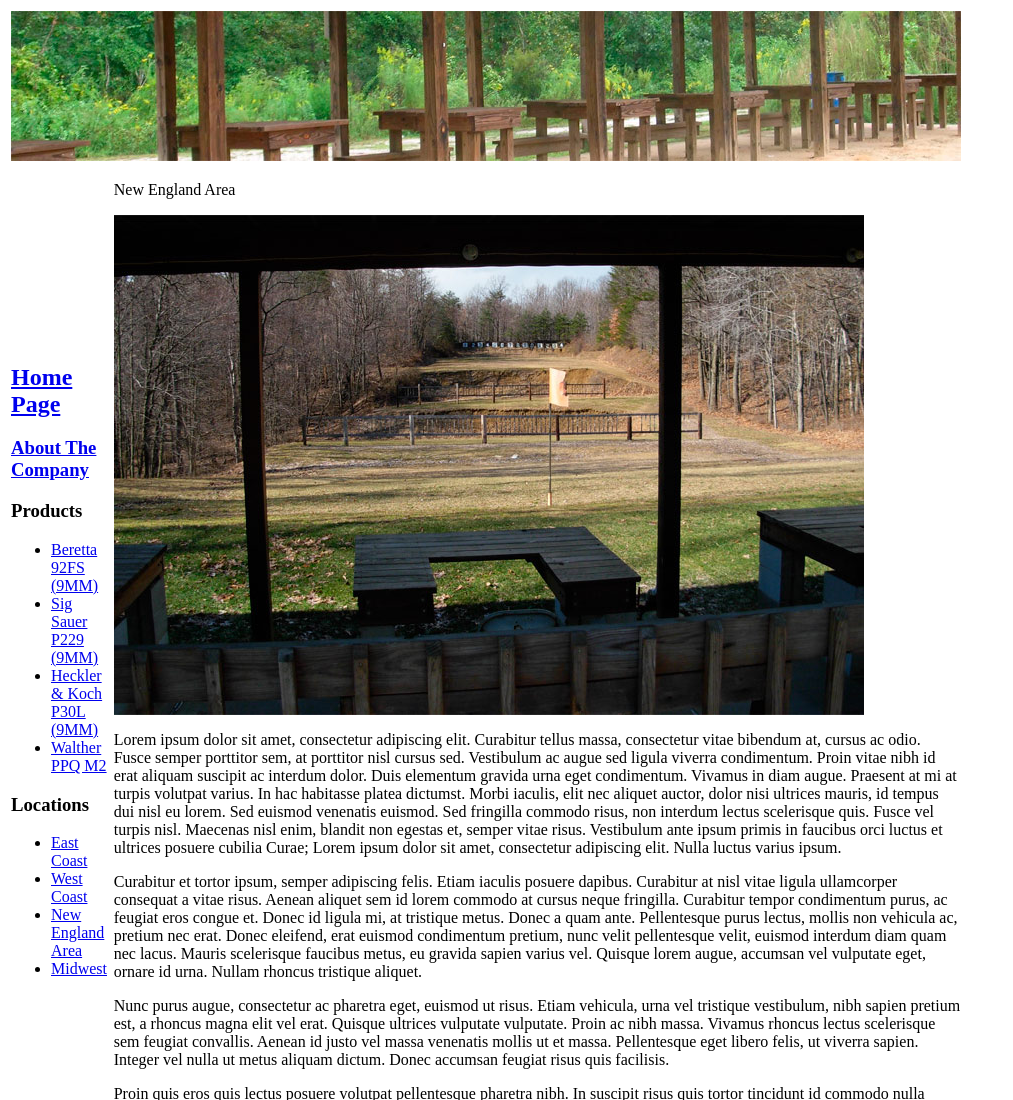
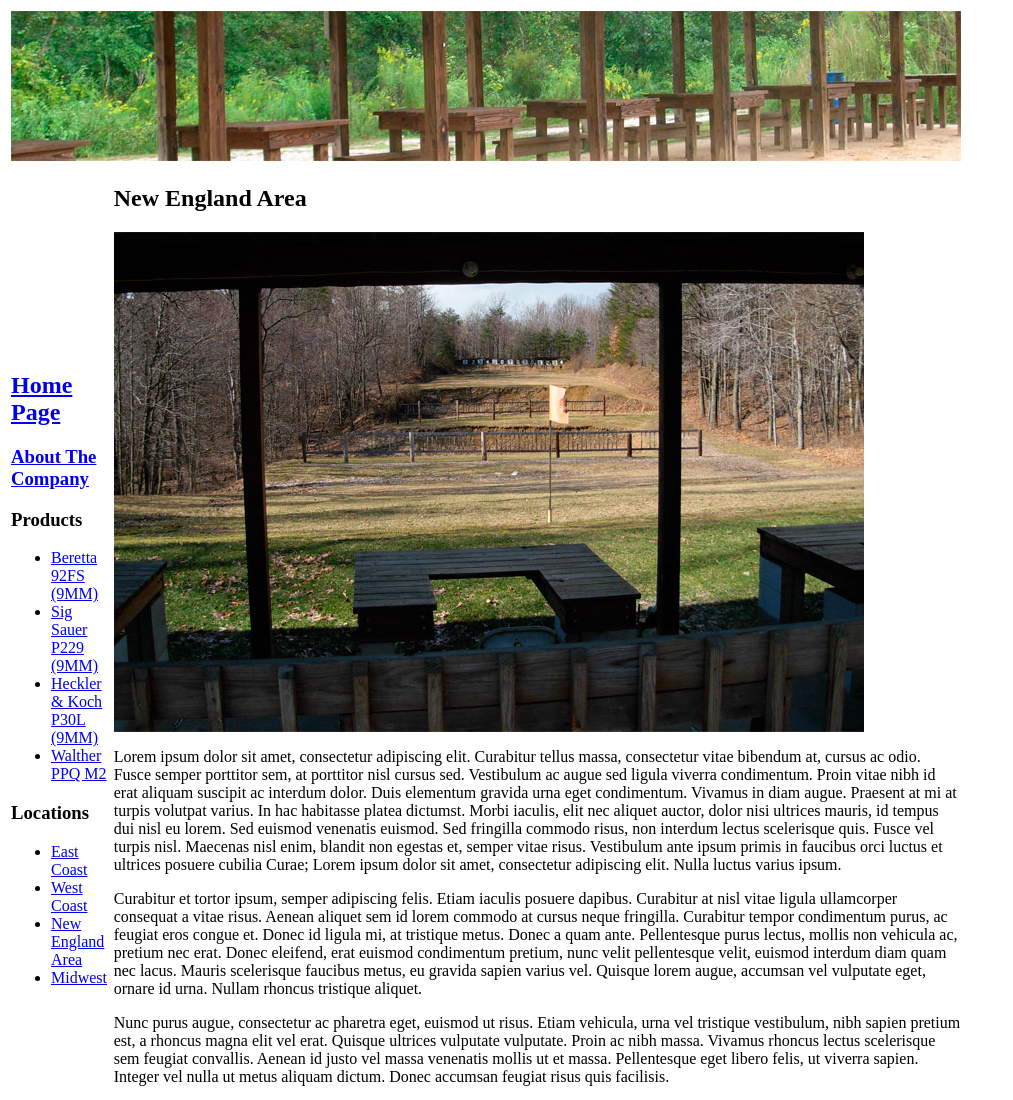
Before and after one commit to elliewiekamp/Skills-Challenge-2, a plain HTML site: page locations/new-england-area.html in a window 1280 px wide. Shown: the top 1100 px of the page, without its empty margins (0-1013 px from the left). Drawn offline with Linux system fonts and the light colour scheme.

Commit message:
fixed typo

```diff
--- a/locations/new-england-area.html
+++ b/locations/new-england-area.html
@@ -32,7 +32,7 @@
 					<li><a href="midwest.html">Midwest</a></li>
 				</ul></td>
 			<td><!-- InstanceBeginEditable name="Content" -->
-				<p>New England Area</p>
+				<h2>New England Area</h2>
 				<p><img src="../images/newengland.jpg" width="750" height="500" /></p>
 				<p>Lorem ipsum dolor sit amet, consectetur adipiscing elit. Curabitur tellus massa, consectetur vitae bibendum at, cursus ac odio. Fusce semper porttitor sem, at porttitor nisl cursus sed. Vestibulum ac augue sed ligula viverra condimentum. Proin vitae nibh id erat aliquam suscipit ac interdum dolor. Duis elementum gravida urna eget condimentum. Vivamus in diam augue. Praesent at mi at turpis volutpat varius. In hac habitasse platea dictumst. Morbi iaculis, elit nec aliquet auctor, dolor nisi ultrices mauris, id tempus dui nisl eu lorem. Sed euismod venenatis euismod. Sed fringilla commodo risus, non interdum lectus scelerisque quis. Fusce vel turpis nisl. Maecenas nisl enim, blandit non egestas et, semper vitae risus. Vestibulum ante ipsum primis in faucibus orci luctus et ultrices posuere cubilia Curae; Lorem ipsum dolor sit amet, consectetur adipiscing elit. Nulla luctus varius ipsum.</p>
 				<p>Curabitur et tortor ipsum, semper adipiscing felis. Etiam iaculis posuere dapibus. Curabitur at nisl vitae ligula ullamcorper consequat a vitae risus. Aenean aliquet sem id lorem commodo at cursus neque fringilla. Curabitur tempor condimentum purus, ac feugiat eros congue et. Donec id ligula mi, at tristique metus. Donec a quam ante. Pellentesque purus lectus, mollis non vehicula ac, pretium nec erat. Donec eleifend, erat euismod condimentum pretium, nunc velit pellentesque velit, euismod interdum diam quam nec lacus. Mauris scelerisque faucibus metus, eu gravida sapien varius vel. Quisque lorem augue, accumsan vel vulputate eget, ornare id urna. Nullam rhoncus tristique aliquet.</p>
```
